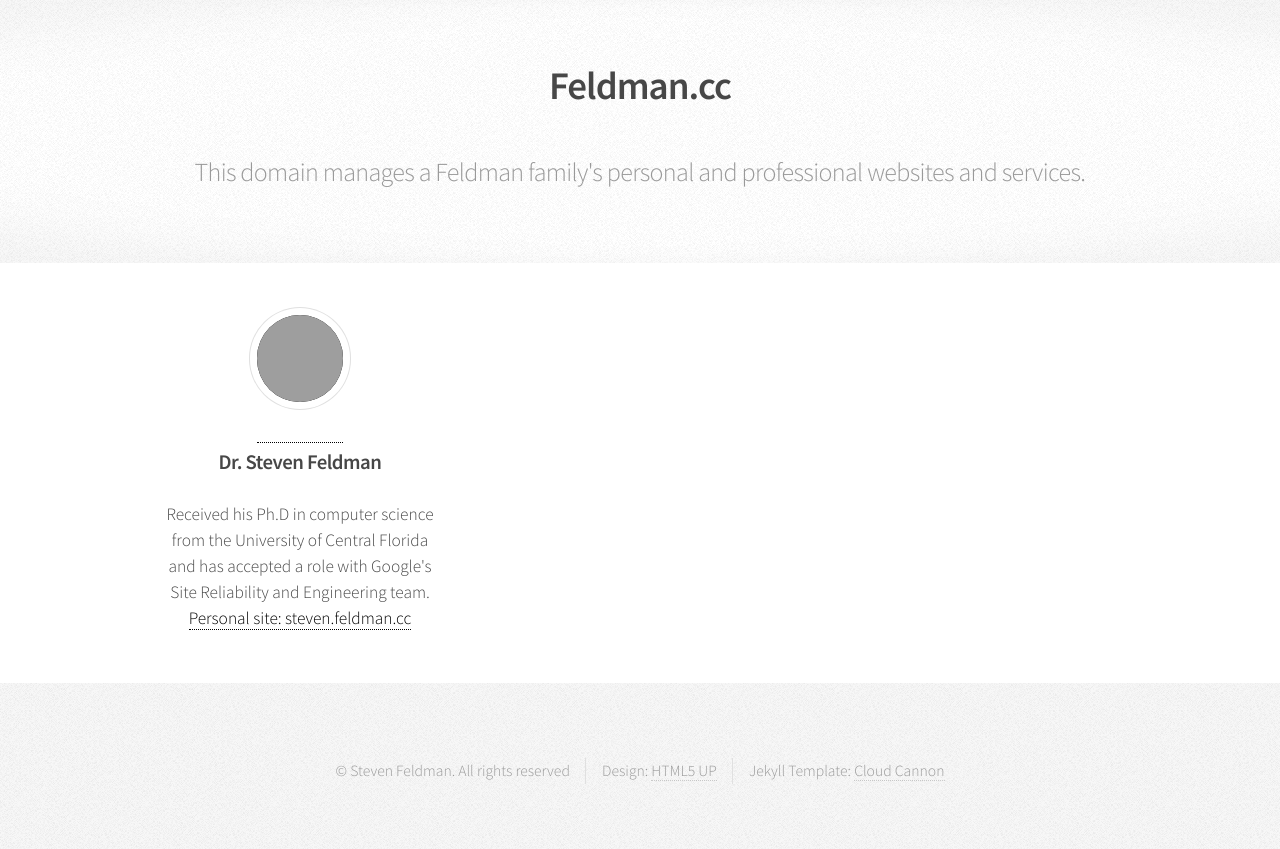
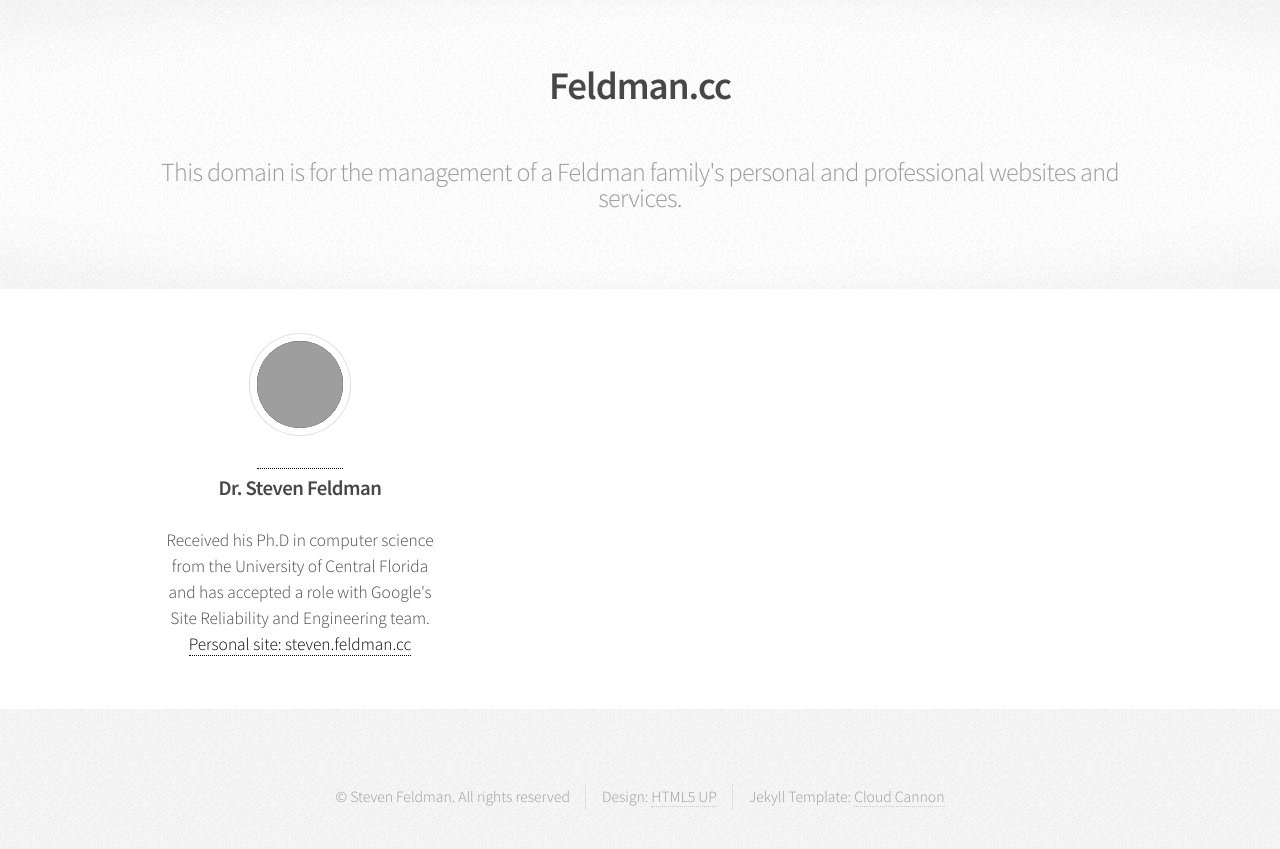
Before and after one commit to feldman/www, a Jekyll site: the page built from index.html, in a window 1280 px wide. Shown: the top 849 px of the page. Built offline with Jekyll 4.4.1, drawn with Linux system fonts in a browser that asks for light colours; the list of posts is cut into pages by our own code; grey boxes are pictures that could not be loaded.

Commit message:
text change

```diff
--- a/index.html
+++ b/index.html
@@ -8,7 +8,7 @@ layout: default
 		<div class="container">
 		<header class="major">
 			<h2> Feldman.cc</h2>
-			<p>This domain manages a Feldman family's personal and professional websites and services.</p>
+			<p>This domain is for the management of a Feldman family's personal and professional websites and services.</p>
 		</header>
 		</div>
 	</section>
```
